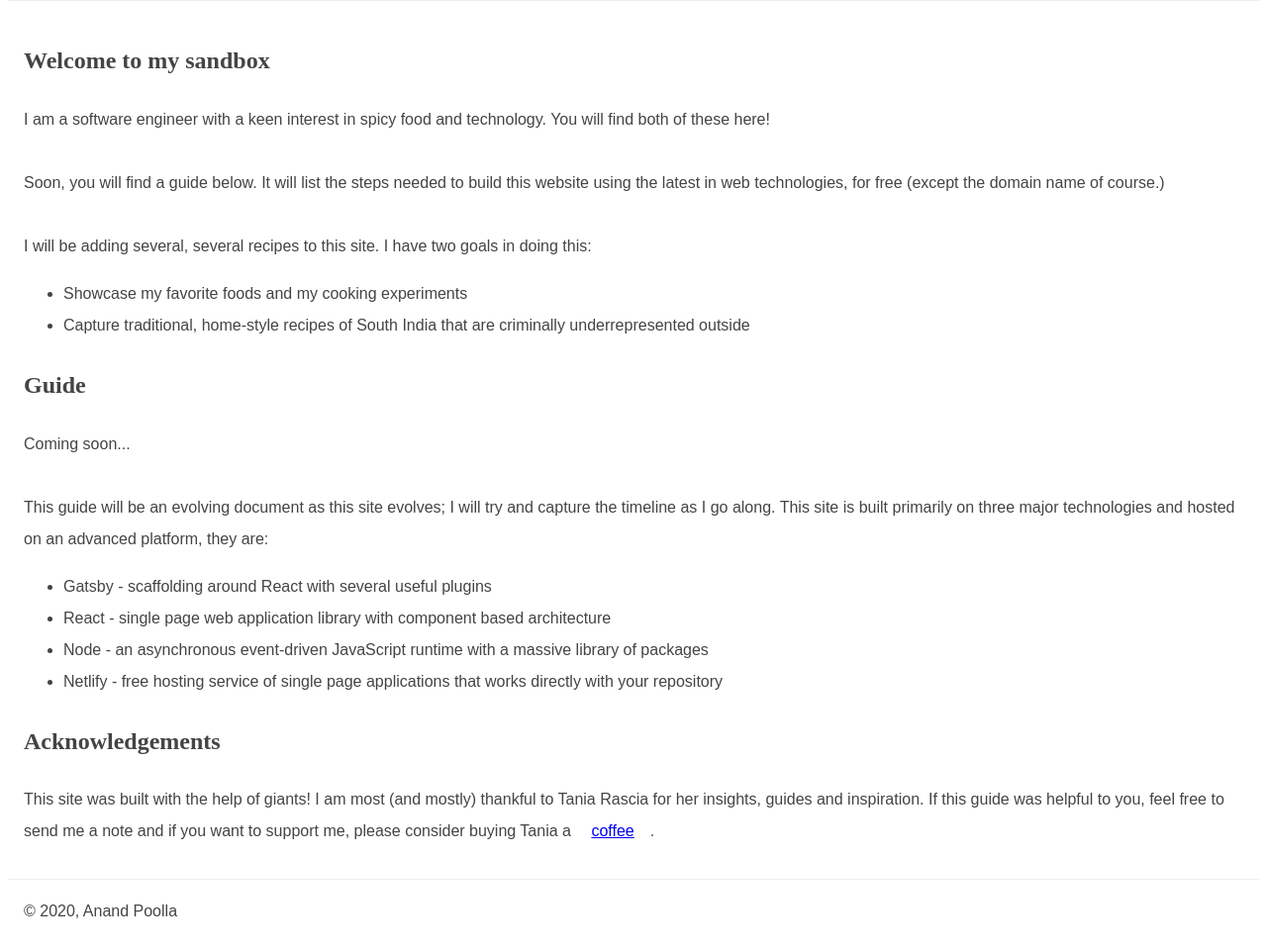
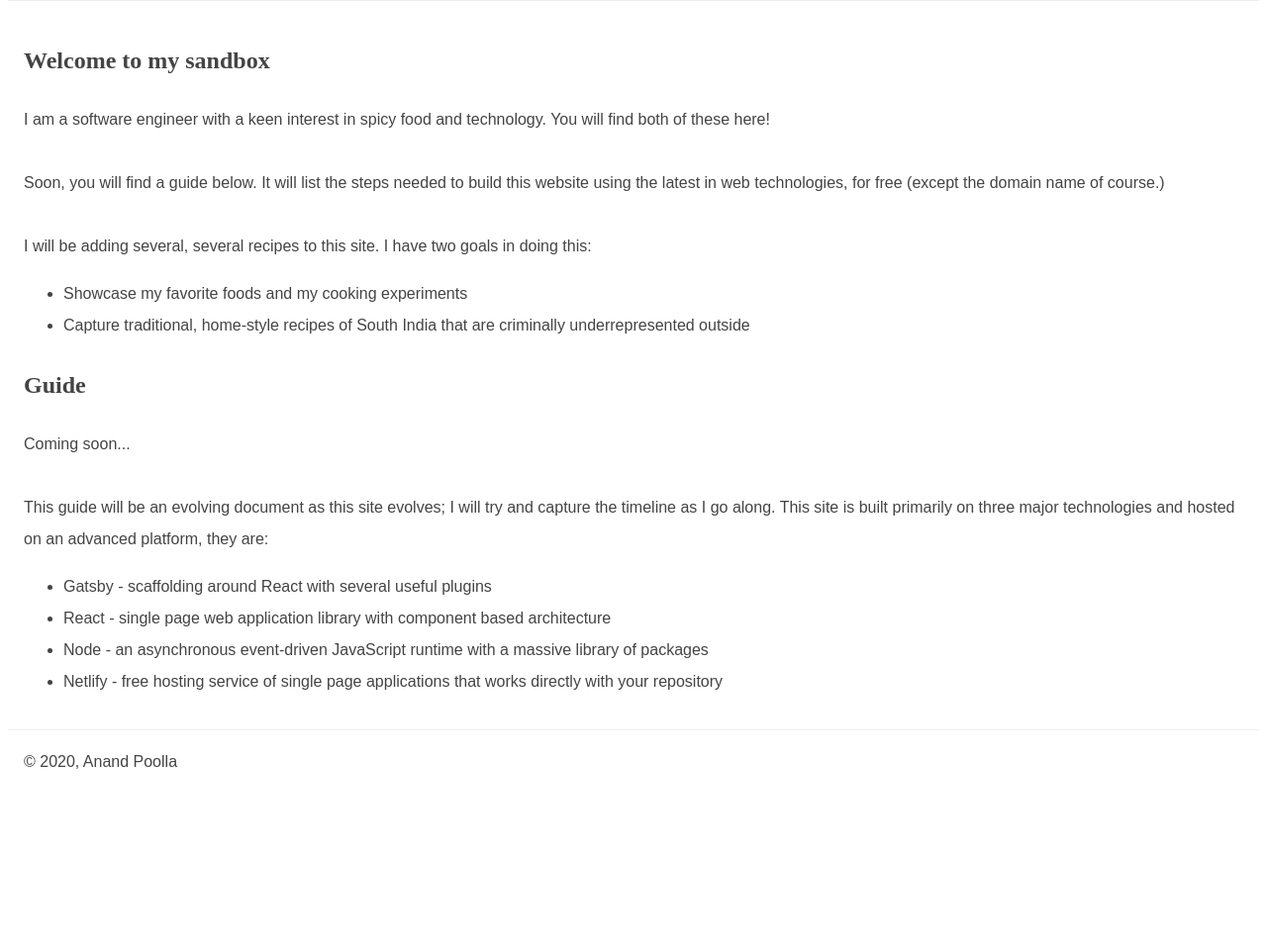
Before and after one commit to anandpoolla/anandpoolla.com, a Gatsby site: page / in a window 1280 px wide. Shown: the part 88-1049 px from the top of the page at 99% size. After the commit the page ends 898 px from the top, so only its background shows below. Built offline with nearby package versions, Linux system fonts and the light colour scheme; Gatsby itself is replaced by a stand-in of ours.

Commit message:
Remove acknowledgements so as not to embarass Tania before you are ready for it

```diff
--- a/src/pages/index.js
+++ b/src/pages/index.js
@@ -36,13 +36,6 @@ const IndexPage = () => (
         <li>Netlify - free hosting service of single page applications that works directly with your repository</li>
       </ul>
     </p>
-
-    <h2>Acknowledgements</h2>
-    <p>
-      This site was built with the help of giants! I am most (and mostly) thankful to Tania Rascia for her insights,
-      guides and inspiration. If this guide was helpful to you, feel free to send me a note and if you want to support
-      me, please consider buying Tania a <a href="https://ko-fi.com/taniarascia">coffee</a>.
-    </p>
   </Layout>
 )
 
```
